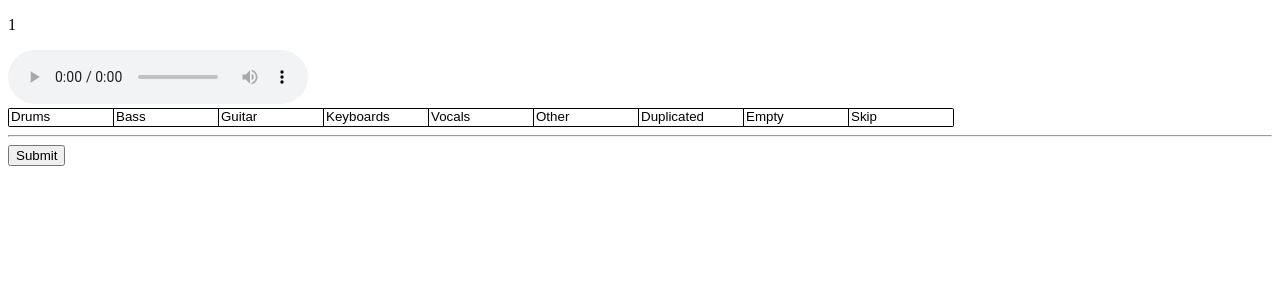
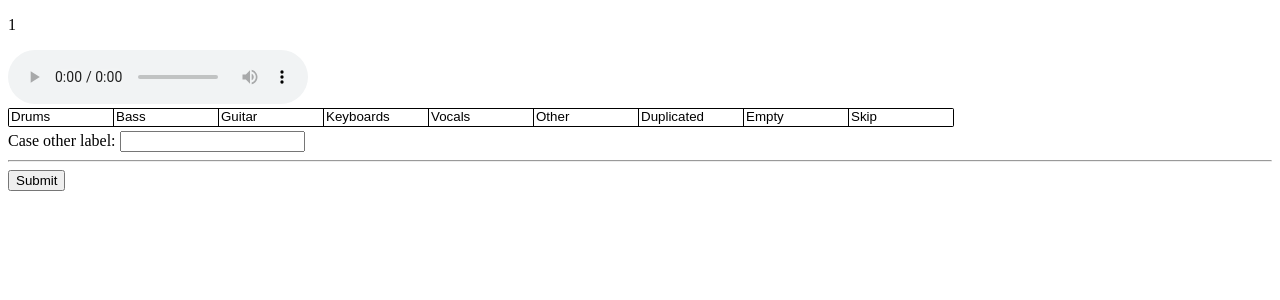
Before and after one commit to nathanzilgo/instrument-classification, a Flask app: template track_classifier_app/templates/main.html in a window 1280 px wide. Shown: the top 300 px of the page. Run offline with Flask 3, Linux system fonts and the light colour scheme; the template is opened without the code that fills it: most values are stand-ins (such as "Sample title", 1, 10 or a date in 2020); parts of the project's set-up code (start-up, migrations or seed data) failed here and were passed over.

Commit message:
feat: improving instrument labeling interface (#34)
* feat: improving instrument labeling

* fix: fixing values array creation

* fix: creating a single value array for custom label

---------

Co-authored-by: Gabriel Diniz <gabriel.diniz@inda.band>

```diff
--- a/track_classifier_app/templates/main.html
+++ b/track_classifier_app/templates/main.html
@@ -7,6 +7,7 @@
         }
 
         select {
+            margin-bottom: 4px;
             padding:0;
             padding-left:1px;
             border:none;
@@ -53,8 +54,8 @@
             </audio>
         {% endif %}
 
-
-        <select name="instlabel" id="{{ track.id }}" multiple>
+        <div class="label-selection" id="{{ track.id }}">
+            <select name="instlabel" multiple>
                 <option value="drums">Drums</option>
                 <option value="bass">Bass</option>
                 <option value="guitar">Guitar</option>
@@ -65,6 +66,9 @@
                 <option value="empty">Empty</option>
                 <option value="skip">Skip</option>
             </select>
+            <label for="input-other-label">Case other label:</label>
+            <input type="text" id="input-other-label">
+        </div>
     </div>
     <hr>
     {% endfor %}
@@ -94,11 +98,21 @@
     function submit() {
         var bt = document.getElementById("subbutton")
         bt.textContent = 'Submitting...'
-        var x = document.getElementsByTagName("select")
+        var x = document.getElementsByClassName("label-selection")
         var arr = [...x];
+
         var labels_arr = arr.map(e => {
             var key = e.id;
-            var value = Array.from(e.querySelectorAll("option:checked"),o=>o.value);;
+            var selectionSession = e.querySelector("select");
+            var customLabelInput = e.querySelector("input");
+
+            var value;
+            if (customLabelInput.value.trim().length !== 0) {
+                value = Array.from(customLabelInput.value.toLocaleLowerCase);
+            } else {
+                value = Array.from(selectionSession.querySelectorAll("option:checked"),o=>o.value);
+            }
+
             return {track_id: key, label: value}
         });
 
```
Lines whose indentation alone changed are shown as unchanged.
